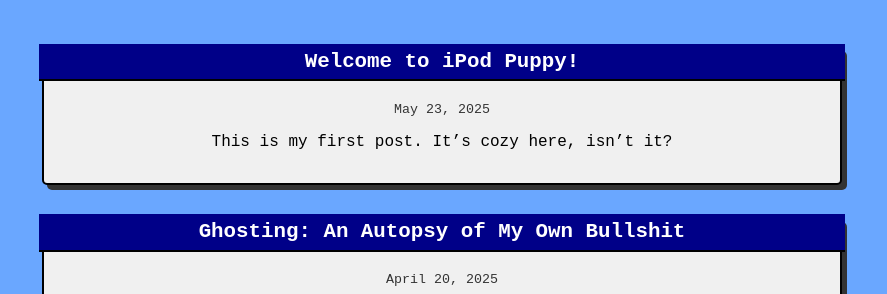
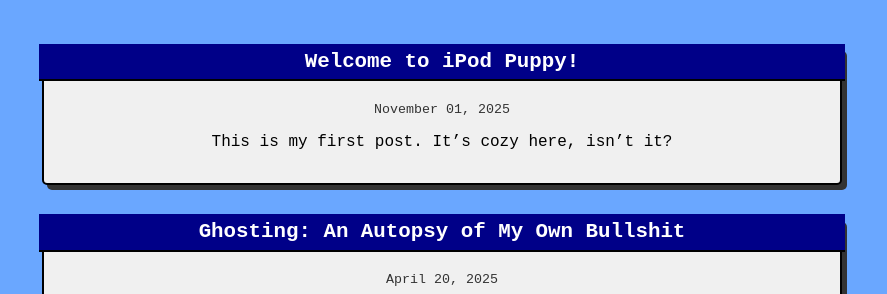
Before and after one commit to Chrissy-and-Chloe/ipodpuppywebsite, a Jekyll site: the page built from blog.html, in a window 1280 px wide. Shown: the part 201-495 px from the top of the page, without its empty margins (198-1085 px from the left). Built offline with Jekyll 4.4.1, drawn with Linux system fonts in a browser that asks for light colours.

Commit message:
Update and rename 2025-05-23-welcome.md to 2025-11-01-welcome.md

```diff
--- a/_posts/2025-05-23-welcome.md
+++ b/_posts/2025-11-01-welcome.md
@@ -1,7 +1,7 @@
 ---
 layout: post
 title: "Welcome to iPod Puppy!"
-date: 2025-05-23
+date: 2025-11-01
 ---
 
 This is my first post. It’s cozy here, isn’t it?
```
